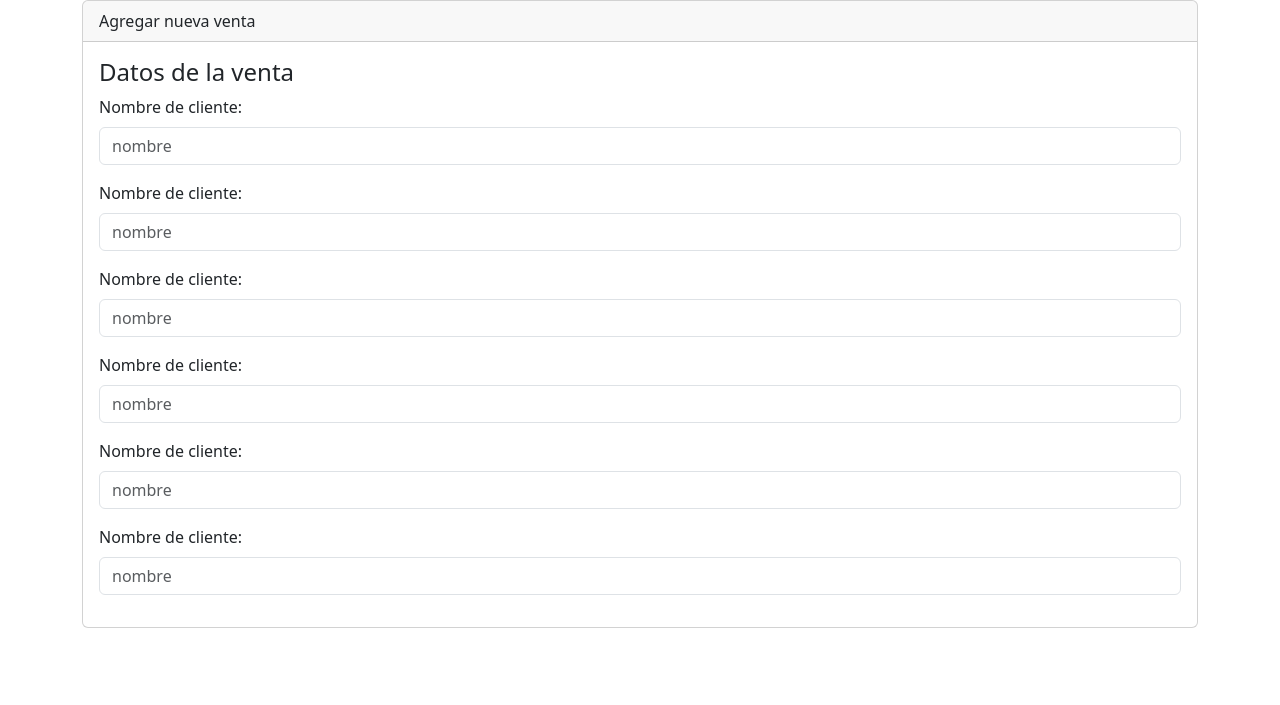
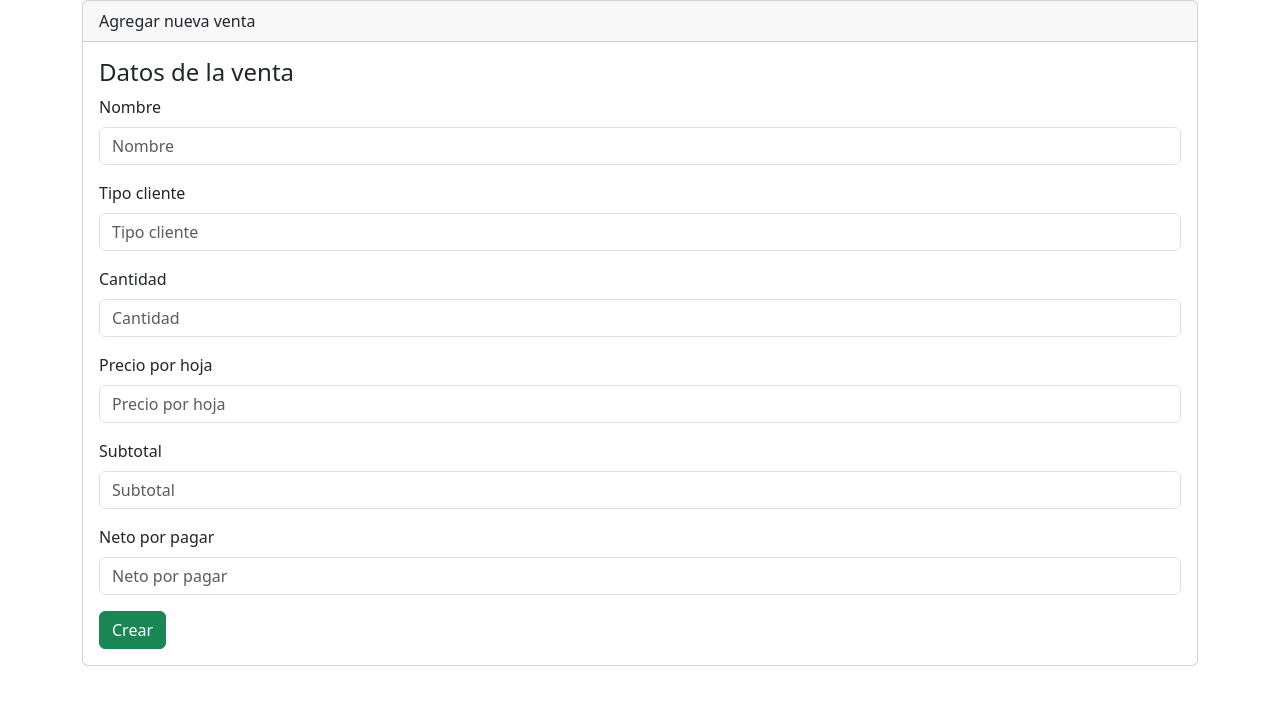
Before and after one commit to HeidyCardenas1903/WebHojasHieloSeco, a Django app: page /ventas/crear in a window 1280 px wide. Shown: the part 56-761 px from the top of the page. Run offline with Django 4.2, Linux system fonts and the light colour scheme.

Commit message:
edicion form.html

```diff
--- a/webhojas/libreria/templates/hojas/form.html
+++ b/webhojas/libreria/templates/hojas/form.html
@@ -3,10 +3,14 @@
   {% csrf_token%}
   {%for campo in formulario%}
     <div class="mb-3">
-      <label for="" class="form-label">Nombre de cliente:</label>
+      <label for="" class="form-label">{{campo.label}}</label>
 
-      <input type="text"
-        class="form-control" name="" id="" aria-describedby="helpId" placeholder="nombre">
+      <input type="{{campo.field.widget.input_type}}"
+        class="form-control" name="{{campo.name}}" id="" aria-describedby="helpId" placeholder="{{campo.label}}">
+    </div>
+    <div class="col-12 help-text">
+      {{campo.errors}}
     </div>
   {%endfor%}
+  <input type="submit" class="btn btn-success" value="Crear">
 </form>
```
